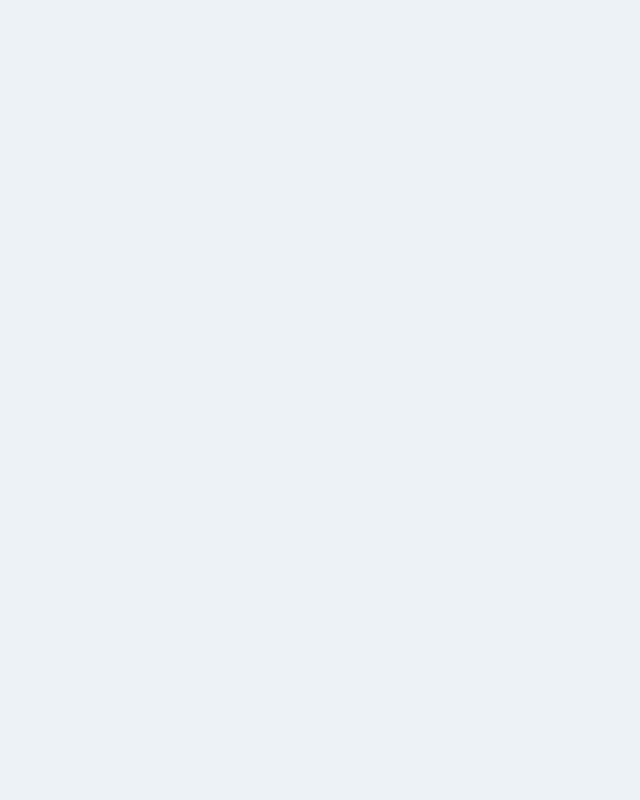
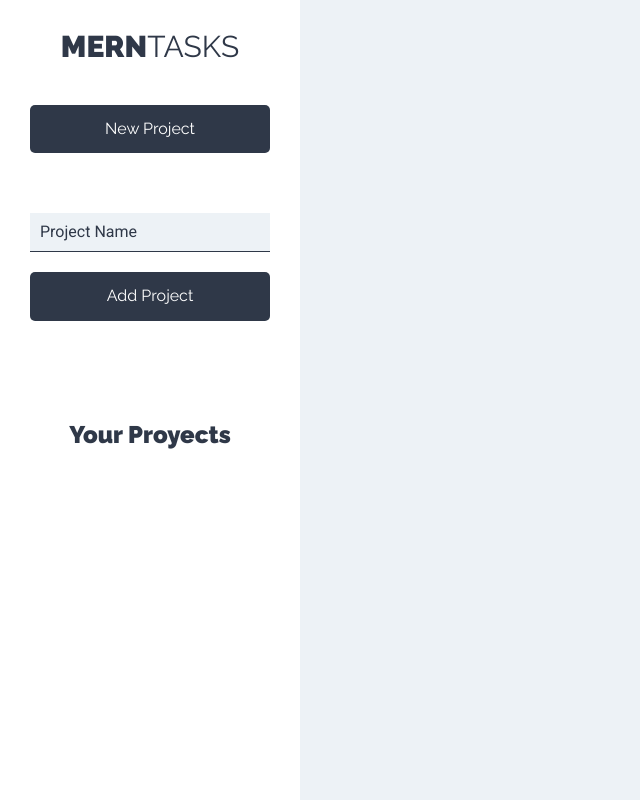
Before and after one commit to emilio-v/client, a React (Create React App) app: page /projects in a window 1280 px wide. Before the commit this address had no page. Shown: the whole page, without its empty margins (0-640 px from the left). Built offline with nearby package versions, Linux system fonts and the light colour scheme.

Commit message:
created new projects form

```diff
--- a/src/App.js
+++ b/src/App.js
@@ -10,7 +10,7 @@ const App = () => {
       <Routes>
         <Route exact path="/" element={<Login />} />
         <Route exact path="/new-account" element={<NewAccount />} />
-        <Route exact path="/proyects" element={<Projects />} />
+        <Route exact path="/projects" element={<Projects />} />
       </Routes>
     </Router>
   );
--- a/src/components/layout/SideBar.js
+++ b/src/components/layout/SideBar.js
@@ -1,12 +1,14 @@
 import React from "react";
+
+import NewProject from "../projects/NewProject";
 
 const SideBar = () => {
   return (
     <aside>
       <h1>
-        MERN
-        <span>TASKS</span>
+        MERN<span>TASKS</span>
       </h1>
+      <NewProject />
       <div className="proyectos">
         <h2>Your Proyects</h2>
       </div>
--- /dev/null
+++ b/src/components/projects/NewProject.js
@@ -0,0 +1,26 @@
+import React from "react";
+
+const NewProject = () => {
+  return (
+    <>
+      <button type="button" className="btn btn-block btn-primario">
+        New Project
+      </button>
+      <form className="formulario-nuevo-proyecto">
+        <input
+          type="text"
+          className="input-text"
+          placeholder="Project Name"
+          name="name"
+        />
+        <input
+          type="submit"
+          className="btn btn-primario btn-block"
+          value="Add Project"
+        />
+      </form>
+    </>
+  );
+};
+
+export default NewProject;
```
